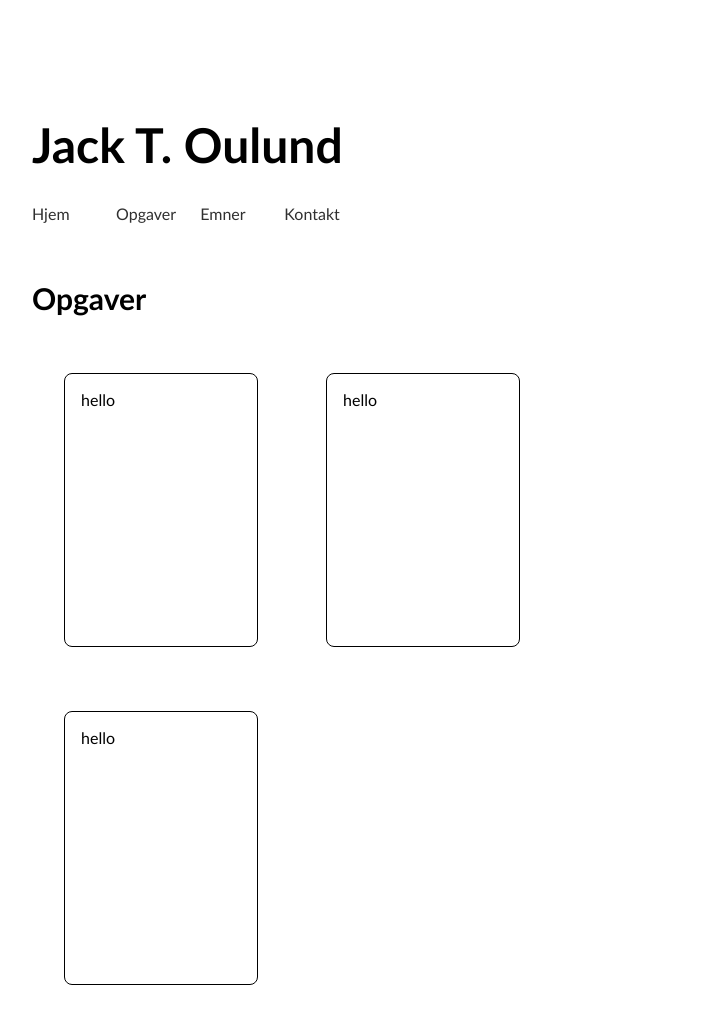
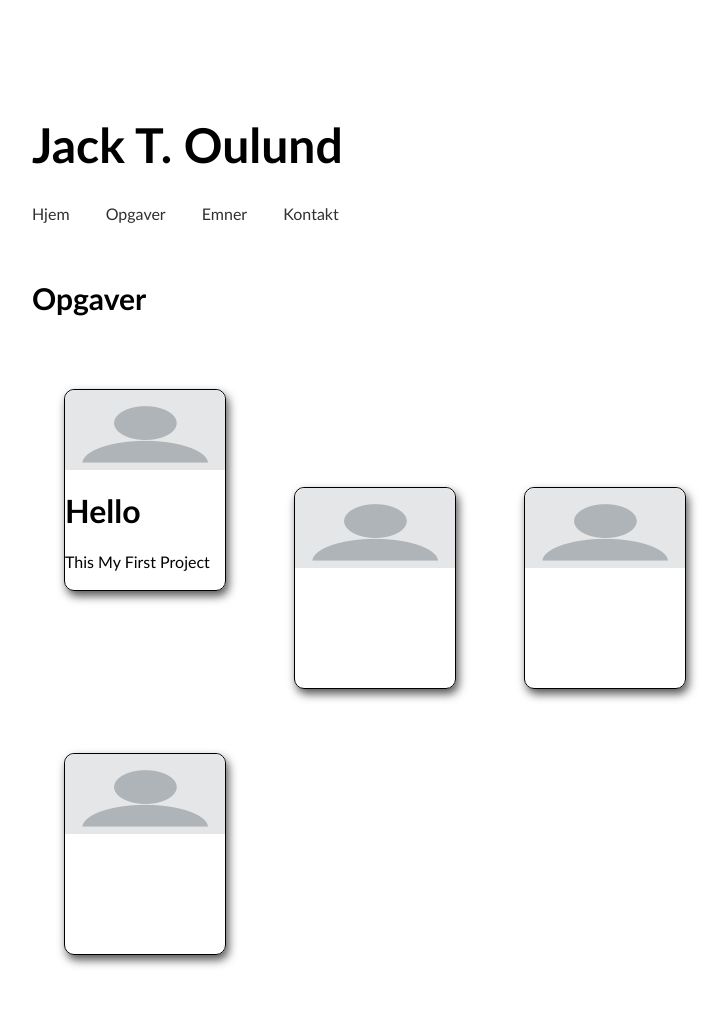
Before and after one commit to TheRealJackiBoi/Portfolio-for-Informatik, a Flask app: page /opgaver in a window 1280 px wide. Shown: the top 1024 px of the page, without its empty margins (224-950 px from the left). Run offline with Flask 2, Linux system fonts and the light colour scheme.

Commit message:
Card update

```diff
--- a/myapp/static/css/main.css
+++ b/myapp/static/css/main.css
@@ -76,13 +76,15 @@ header h1 {
 
 
 nav {
-    top: 20;
+    top: 15px;
+    max-height: 3rem;
 }
 
 
 nav li {
     display: inline-block;
-    width: 80px;
+
+    padding-right: 2rem;
 }
 
 nav li a
@@ -98,11 +100,30 @@ nav li a:hover {
 
 .card {
     display: inline-block;
-    height: 15rem;
+    height: 12.5rem;
     width: 10rem;
     border: 1px solid black;
-    box-shadow: #555;
+    box-shadow: 2.5px 5px 10px #555;
     margin: 2rem;
-    border-radius: 8px;
-    padding: 1rem;
+    border-radius: 10px;
+    padding: 0;
+    position: relative;
+    top: 1rem;
 }
+
+.card .card-img {
+    width: 100%;
+    height: 40%;
+    border-radius: 10px 10px 0 0;
+    display: inline-block;
+}
+
+.card .card-content {
+    top: 40%;
+    margin-top: 2px;
+}
+
+
+.card:hover {
+    box-shadow: 7.5px 10px 10px #555;
+}
--- a/myapp/templates/kontakt.html
+++ b/myapp/templates/kontakt.html
@@ -4,7 +4,7 @@
 
 
 {% block content %}
-<link rel="stylesheet" href="{{ url_for('static', filename='css/kontakt.css') }}">
+
 <h2>Kontakt</h2>
 
 <img id="profile_pic" src="{{url_for('static', filename='img/profile.png')}}" alt="profil billede">
@@ -16,4 +16,5 @@
 </div>
 
 <link rel="stylesheet" href="https://cdnjs.cloudflare.com/ajax/libs/font-awesome/4.7.0/css/font-awesome.min.css">
+<link rel="stylesheet" href="{{ url_for('static', filename='css/kontakt.css') }}">
 {% endblock %}
--- a/myapp/templates/opgaver.html
+++ b/myapp/templates/opgaver.html
@@ -2,7 +2,25 @@
 {% block title %}Opgaver{% endblock %}
 {% block content %}
 <h2>Opgaver</h2>
-<div class="card">hello</div>
-<div class="card">hello</div>
-<div class="card">hello</div>
+<div class="card">
+    <img class="card-img" src="{{url_for('static', filename='img/profile.png')}}" alt="card picture">
+
+    <div class="card-content">
+        <h1>Hello</h1>
+        <p>This My First Project</p>
+    </div>
+
+</div>
+
+
+<div class="card">
+    <img class="card-img" src="{{url_for('static', filename='img/profile.png')}}" alt="card picture">
+</div>
+<div class="card">
+    <img class="card-img" src="{{url_for('static', filename='img/profile.png')}}" alt="card picture">
+</div>
+<div class="card">
+    <img class="card-img" src="{{url_for('static', filename='img/profile.png')}}" alt="card picture">
+</div>
+
 {% endblock %}
```
